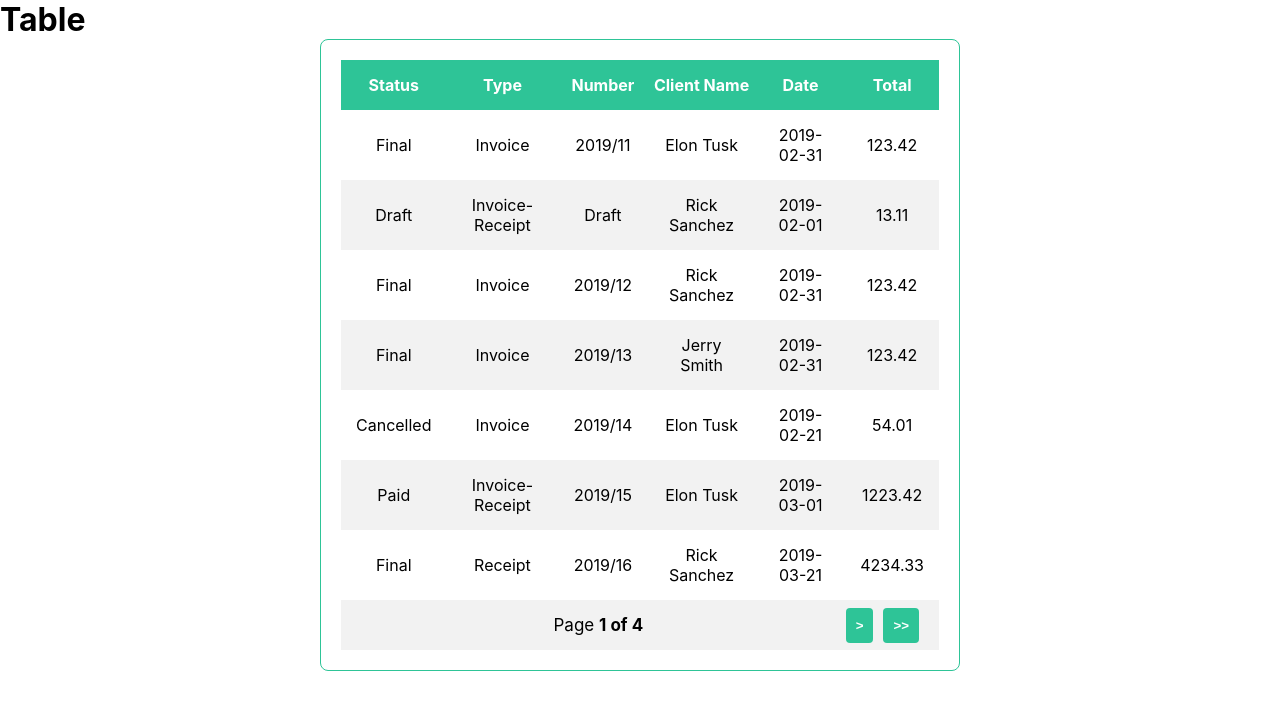
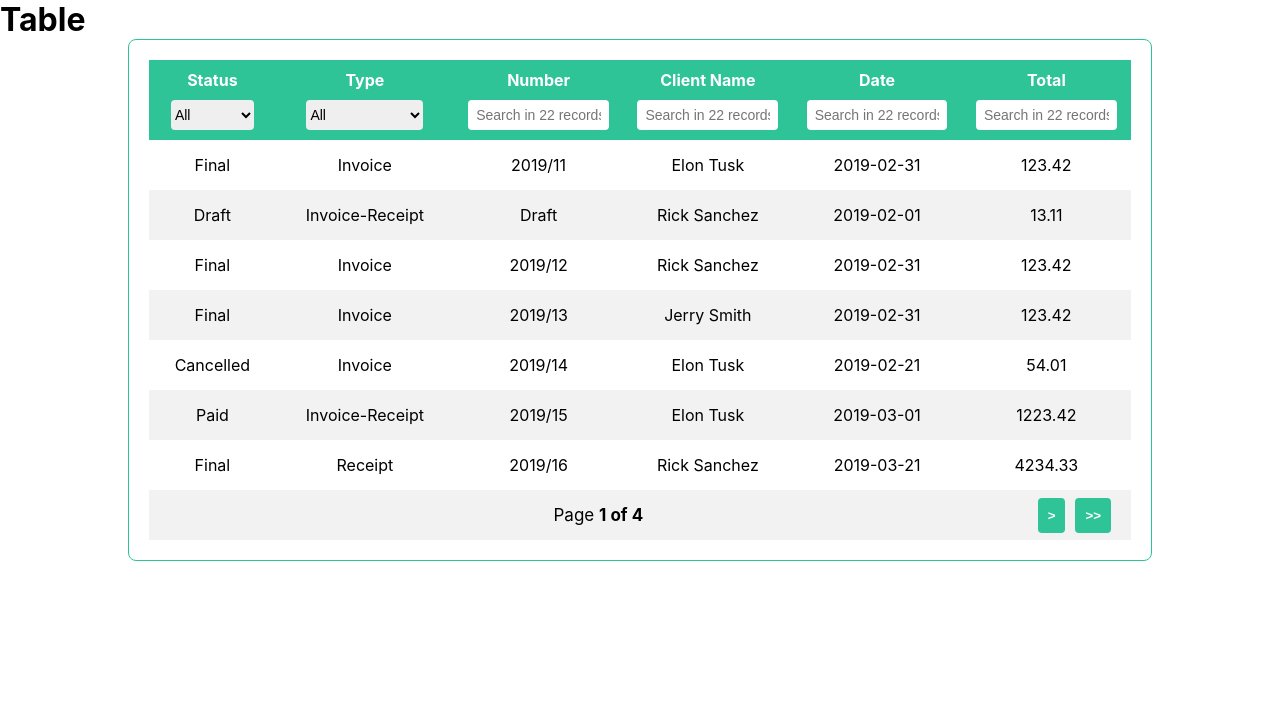
Before and after one commit to henrypadua/invoicexpress-challenge, a React (Vite) app: page / in a window 1280 px wide. Shown: the top 710 px of the page. Built offline with nearby package versions, Linux system fonts and the light colour scheme.

Commit message:
Created and styled datatable filter component

```diff
--- a/package.json
+++ b/package.json
@@ -9,6 +9,7 @@
       "test": "jest"
    },
    "dependencies": {
+      "pluralize": "^8.0.0",
       "react": "^17.0.2",
       "react-dom": "^17.0.2",
       "react-table": "^7.7.0",
@@ -20,6 +21,7 @@
       "@babel/preset-typescript": "^7.16.7",
       "@testing-library/react": "^12.1.4",
       "@types/jest": "^27.4.1",
+      "@types/pluralize": "^0.0.29",
       "@types/react": "^17.0.33",
       "@types/react-dom": "^17.0.10",
       "@types/react-table": "^7.7.10",
--- a/src/App.tsx
+++ b/src/App.tsx
@@ -1,6 +1,7 @@
 import { useMemo } from 'react'
 
 import { DataTable } from './components/DataTable'
+import { SelectColumnFilter } from './components/DataTableFilter/SelectColumnFilter'
 import { documents } from './server/data'
 
 export function App() {
@@ -8,11 +9,15 @@ export function App() {
       () => [
          {
             Header: 'Status',
-            accessor: 'status'
+            accessor: 'status',
+            Filter: SelectColumnFilter,
+            filter: 'exactText'
          },
          {
             Header: 'Type',
-            accessor: 'type'
+            accessor: 'type',
+            Filter: SelectColumnFilter,
+            filter: 'exactText'
          },
          {
             Header: 'Number',
--- a/src/components/DataTable/DataTable.style.tsx
+++ b/src/components/DataTable/DataTable.style.tsx
@@ -5,15 +5,19 @@ export const Container = styled.div`
    border: 1px solid #2ec497;
    border-radius: 8px;
    padding: 2rem;
-   width: 50vw;
+   width: 80vw;
 
    table {
       border-collapse: collapse;
       width: 100%;
 
+      #filter {
+         margin-top: 10px;
+      }
+
       thead {
          tr {
-            height: 50px;
+            height: 80px;
             background-color: #2ec497;
 
             color: white;
--- a/src/components/DataTable/index.tsx
+++ b/src/components/DataTable/index.tsx
@@ -1,5 +1,15 @@
-import { Column, useTable, usePagination } from 'react-table'
+import { useMemo } from 'react'
 
+import {
+   useTable,
+   usePagination,
+   useFilters,
+   TableOptions,
+   useGlobalFilter,
+   Column
+} from 'react-table'
+
+import { DefaultColumnFilter } from '../DataTableFilter/DefaultColumnFilter'
 import { DataTablePagination } from '../DataTablePagination'
 import * as S from './DataTable.style'
 
@@ -12,12 +22,19 @@ type Data = {
    total_w_vat: number
 }
 
-type DataTableProps = {
+type TableProps = {
    columns: readonly Column<any>[]
-   data: readonly Data[]
+   data: Data[]
 }
 
-export function DataTable({ columns, data }: DataTableProps) {
+export function DataTable({ columns, data }: TableProps) {
+   const defaultColumn = useMemo(
+      () => ({
+         Filter: DefaultColumnFilter
+      }),
+      []
+   )
+
    const {
       getTableProps,
       getTableBodyProps,
@@ -36,8 +53,11 @@ export function DataTable({ columns, data }: DataTableProps) {
       {
          columns,
          data,
+         defaultColumn,
          initialState: { pageIndex: 0, pageSize: 7 }
       },
+      useFilters,
+      useGlobalFilter,
       usePagination
    )
 
@@ -50,6 +70,12 @@ export function DataTable({ columns, data }: DataTableProps) {
                      {headerGroup.headers.map((column, index) => (
                         <th {...column.getHeaderProps()} key={index}>
                            {column.render('Header')}
+
+                           <div id="filter">
+                              {column.canFilter
+                                 ? column.render('Filter')
+                                 : null}
+                           </div>
                         </th>
                      ))}
                   </tr>
--- /dev/null
+++ b/src/components/DataTableFilter/DataTableFilter.style.tsx
@@ -0,0 +1,17 @@
+import styled from 'styled-components'
+
+export const Select = styled.select`
+   height: 30px;
+   font-size: 1.4rem;
+   border: none;
+   border-radius: 4px;
+`
+
+export const Input = styled.input`
+   height: 30px;
+   width: 11vw;
+   font-size: 1.4rem;
+   padding: 0.8rem;
+   border: none;
+   border-radius: 4px;
+`
--- /dev/null
+++ b/src/components/DataTableFilter/DefaultColumnFilter.tsx
@@ -0,0 +1,28 @@
+import pluralize from 'pluralize'
+import { Row } from 'react-table'
+
+import * as S from './DataTableFilter.style'
+
+type DefaultColumnFilterProps = {
+   column: {
+      preFilteredRows: Row[]
+      filterValue: string
+      setFilter(filerValue: string): void
+   }
+}
+
+export function DefaultColumnFilter({
+   column: { filterValue, preFilteredRows, setFilter }
+}: DefaultColumnFilterProps) {
+   const count = preFilteredRows.length
+
+   return (
+      <S.Input
+         value={filterValue || ''}
+         onChange={(e) => {
+            setFilter(e.target.value || '')
+         }}
+         placeholder={`Search in ${pluralize('record', count, true)}...`}
+      />
+   )
+}
--- /dev/null
+++ b/src/components/DataTableFilter/SelectColumnFilter.tsx
@@ -0,0 +1,42 @@
+import { useMemo } from 'react'
+
+import { Row } from 'react-table'
+
+import * as S from './DataTableFilter.style'
+
+type SelectColumnFilterProps = {
+   column: {
+      preFilteredRows: Row[]
+      id: number
+      filterValue: string
+      setFilter(filerValue: string): void
+   }
+}
+
+export function SelectColumnFilter({
+   column: { filterValue, setFilter, preFilteredRows, id }
+}: SelectColumnFilterProps) {
+   const options = useMemo<string[]>(() => {
+      const options = new Set<string>()
+      preFilteredRows.forEach((row) => {
+         options.add(row.values[id])
+      })
+      return [...options]
+   }, [id, preFilteredRows])
+
+   return (
+      <S.Select
+         value={filterValue || ''}
+         onChange={(e) => {
+            setFilter(e.target.value || '')
+         }}
+      >
+         <option value="">All</option>
+         {options.map((option, i) => (
+            <option key={i} value={option}>
+               {option}
+            </option>
+         ))}
+      </S.Select>
+   )
+}
```
Also changed, not shown: 1 other file (tests, documents, lock files or other folders).
